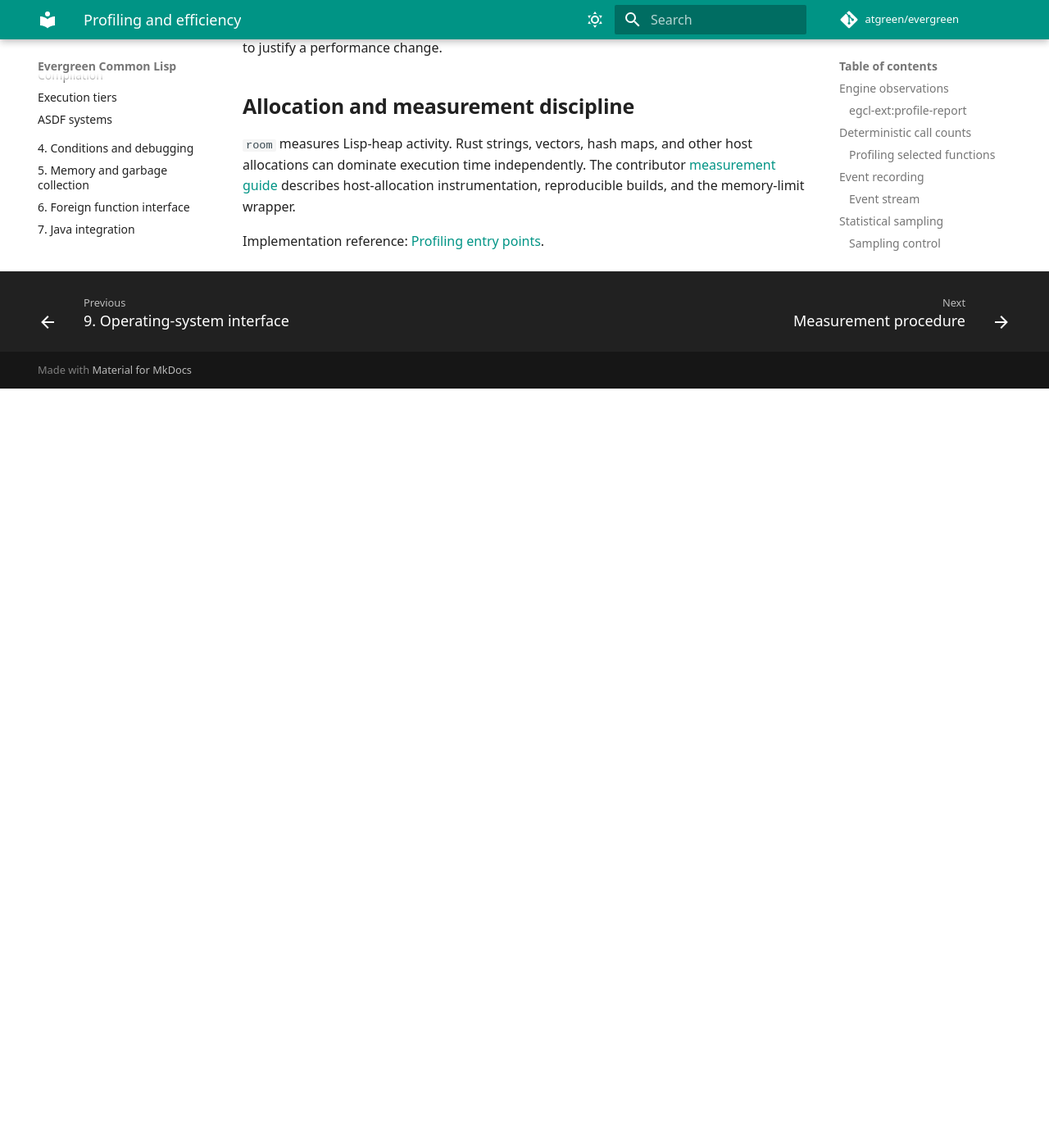
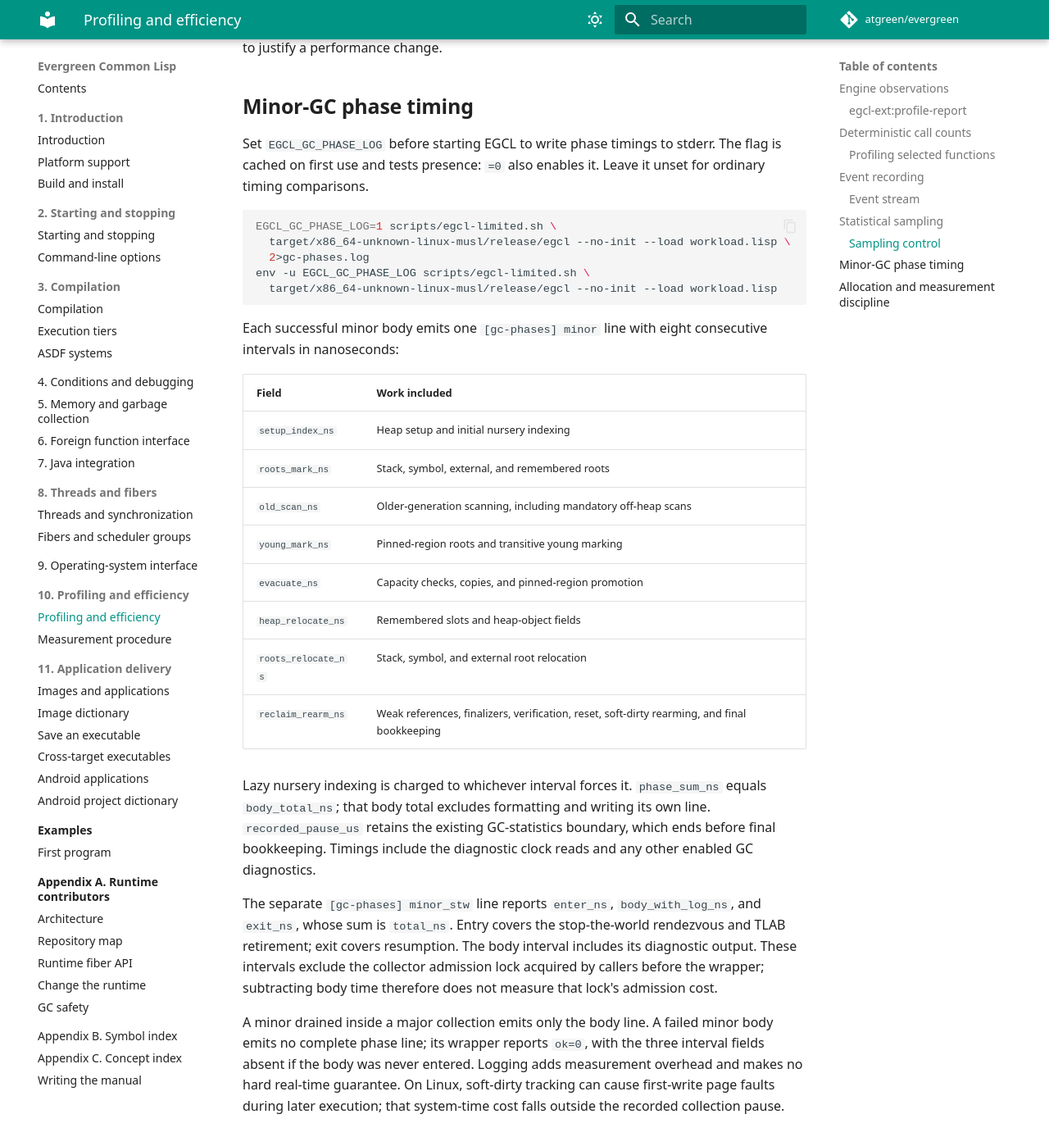
Before and after one commit to atgreen/evergreen, an MkDocs documentation site: the page built from docs/manual/profiling.md, in a window 1280 px wide and 1400 px high, scrolled down 2146 px. Shown: the whole window at 82% size. Built offline with MkDocs 1.6.1 and Material for MkDocs 9.7.7, drawn with Linux system fonts in a browser that asks for light colours; comment, search, counter and statistics services are not loaded; the version menu is left out; before the commit the page ends 2620 px from its top, so only the background shows below that.

Commit message:
Document optional minor GC phase diagnostics
Co-Authored-By: Codex <noreply@openai.com>

````diff
--- a/docs/manual/profiling.md
+++ b/docs/manual/profiling.md
@@ -97,6 +97,54 @@ Sampling observes a running workload; short programs may end before meaningful
 samples accumulate. Retain the workload and build configuration with any
 profile you use to justify a performance change.
 
+## Minor-GC phase timing { #minor-gc-phases }
+
+Set `EGCL_GC_PHASE_LOG` before starting EGCL to write phase timings to stderr.
+The flag is cached on first use and tests presence: `=0` also enables it.
+Leave it unset for ordinary timing comparisons.
+
+```sh
+EGCL_GC_PHASE_LOG=1 scripts/egcl-limited.sh \
+  target/x86_64-unknown-linux-musl/release/egcl --no-init --load workload.lisp \
+  2>gc-phases.log
+env -u EGCL_GC_PHASE_LOG scripts/egcl-limited.sh \
+  target/x86_64-unknown-linux-musl/release/egcl --no-init --load workload.lisp
+```
+
+Each successful minor body emits one `[gc-phases] minor` line with eight
+consecutive intervals in nanoseconds:
+
+| Field | Work included |
+| --- | --- |
+| `setup_index_ns` | Heap setup and initial nursery indexing |
+| `roots_mark_ns` | Stack, symbol, external, and remembered roots |
+| `old_scan_ns` | Older-generation scanning, including mandatory off-heap scans |
+| `young_mark_ns` | Pinned-region roots and transitive young marking |
+| `evacuate_ns` | Capacity checks, copies, and pinned-region promotion |
+| `heap_relocate_ns` | Remembered slots and heap-object fields |
+| `roots_relocate_ns` | Stack, symbol, and external root relocation |
+| `reclaim_rearm_ns` | Weak references, finalizers, verification, reset, soft-dirty rearming, and final bookkeeping |
+
+Lazy nursery indexing is charged to whichever interval forces it.
+`phase_sum_ns` equals `body_total_ns`; that body total excludes formatting and
+writing its own line. `recorded_pause_us` retains the existing GC-statistics
+boundary, which ends before final bookkeeping. Timings include the diagnostic
+clock reads and any other enabled GC diagnostics.
+
+The separate `[gc-phases] minor_stw` line reports `enter_ns`,
+`body_with_log_ns`, and `exit_ns`, whose sum is `total_ns`. Entry covers the
+stop-the-world rendezvous and TLAB retirement; exit covers resumption. The body
+interval includes its diagnostic output. These intervals exclude the collector
+admission lock acquired by callers before the wrapper; subtracting body time
+therefore does not measure that lock's admission cost.
+
+A minor drained inside a major collection emits only the body line. A failed
+minor body emits no complete phase line; its wrapper reports `ok=0`, with the
+three interval fields absent if the body was never entered. Logging adds
+measurement overhead and makes no hard real-time guarantee. On Linux,
+soft-dirty tracking can cause first-write page faults during later execution;
+that system-time cost falls outside the recorded collection pause.
+
 ## Allocation and measurement discipline
 
 `room` measures Lisp-heap activity. Rust strings, vectors, hash maps, and other
````
Also changed, not shown: CHANGELOG.md (+4 -0 lines).
